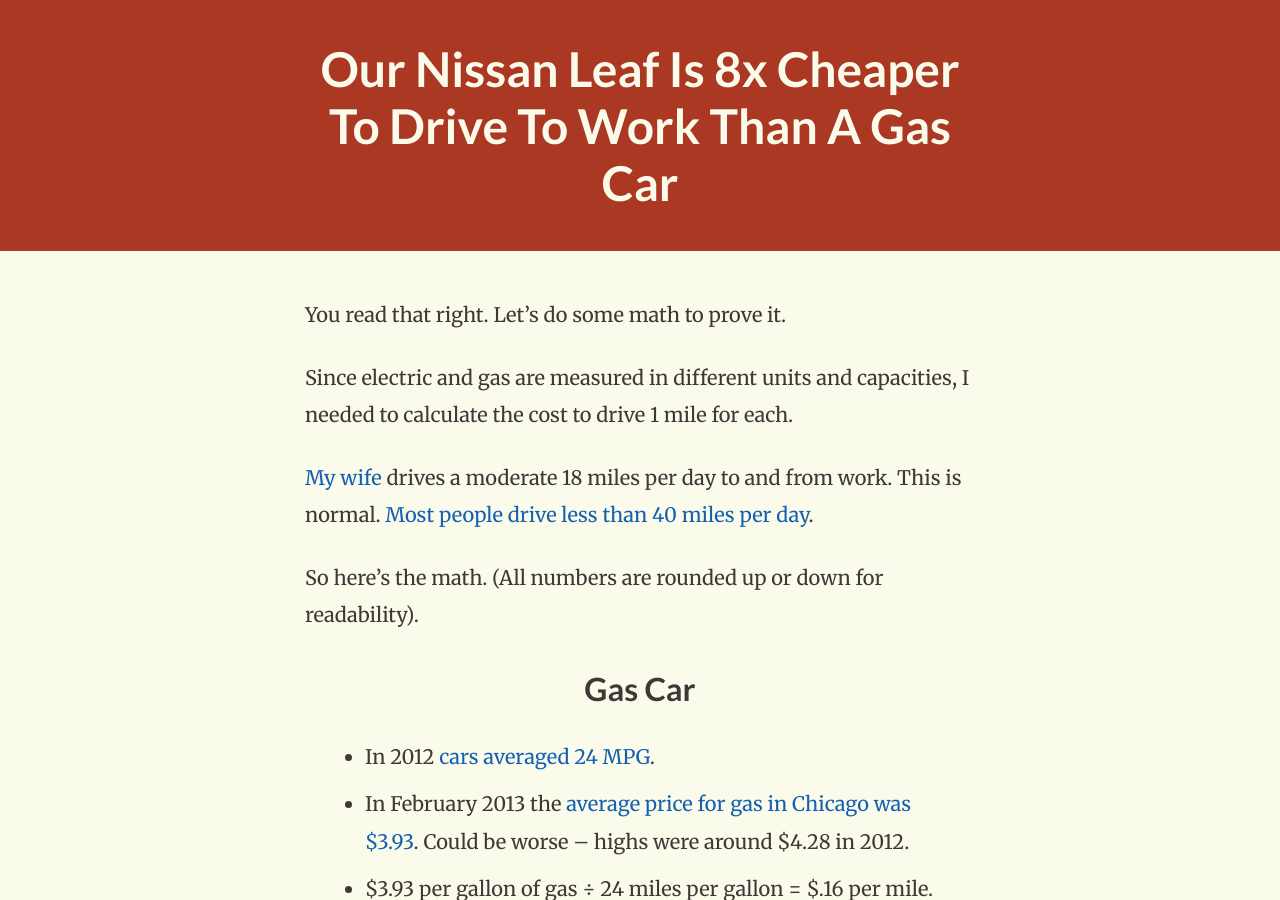
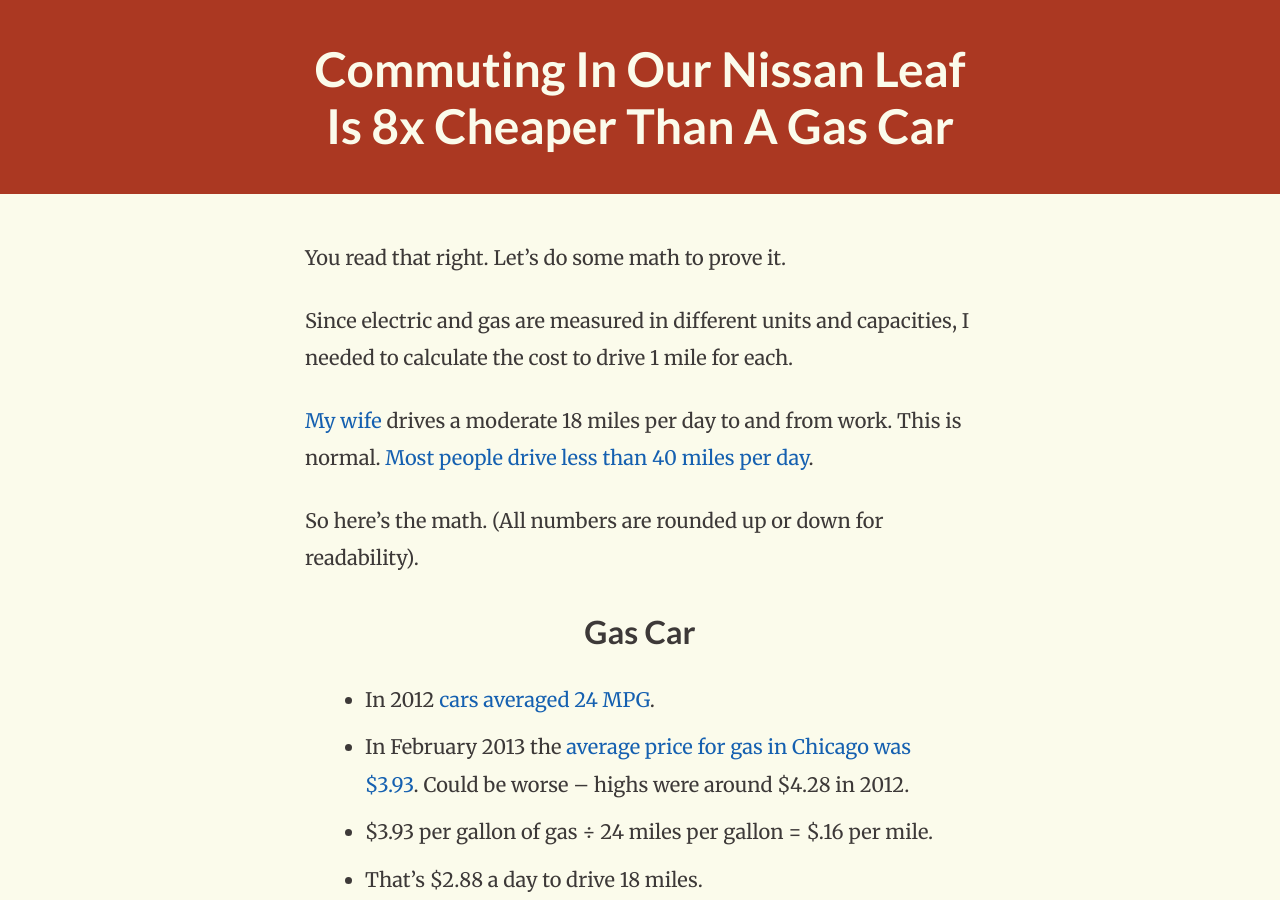
Before and after one commit to clarkhtse/blog, a Jekyll site: the page built from _posts/2013-04-11-commuting-in-our-nissan-leaf-is-8x-cheaper-than-a-gas-car.md, in a window 1280 px wide and 900 px high. Built offline with Jekyll 4.4.1, drawn with Linux system fonts in a browser that asks for light colours; Markdown is read by kramdown in place of the engine named in the settings.

Commit message:
Retitled Leaf article'

```diff
--- a/_posts/2013-04-11-our-nissan-leaf-is-8x-cheaper-to-drive-to-work-than-a-gas-car.md
+++ b/_posts/2013-04-11-commuting-in-our-nissan-leaf-is-8x-cheaper-than-a-gas-car.md
@@ -1,6 +1,6 @@
 ---
 layout: default
-title: Our Nissan Leaf Is 8x Cheaper To Drive To Work Than A Gas Car
+title: Commuting In Our Nissan Leaf Is 8x Cheaper Than A Gas Car
 ---
 
 You read that right. Let's do some math to prove it.
```
